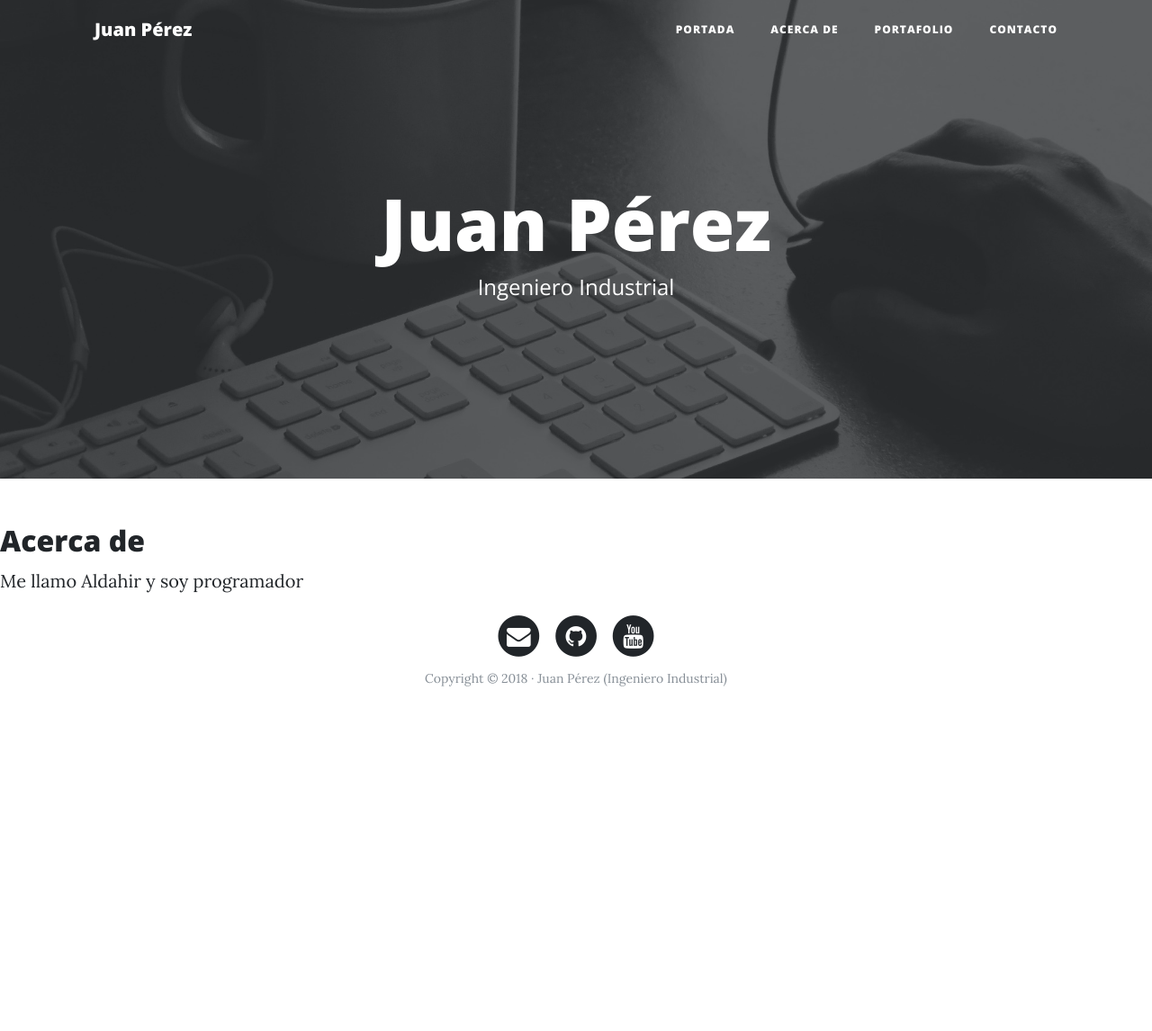
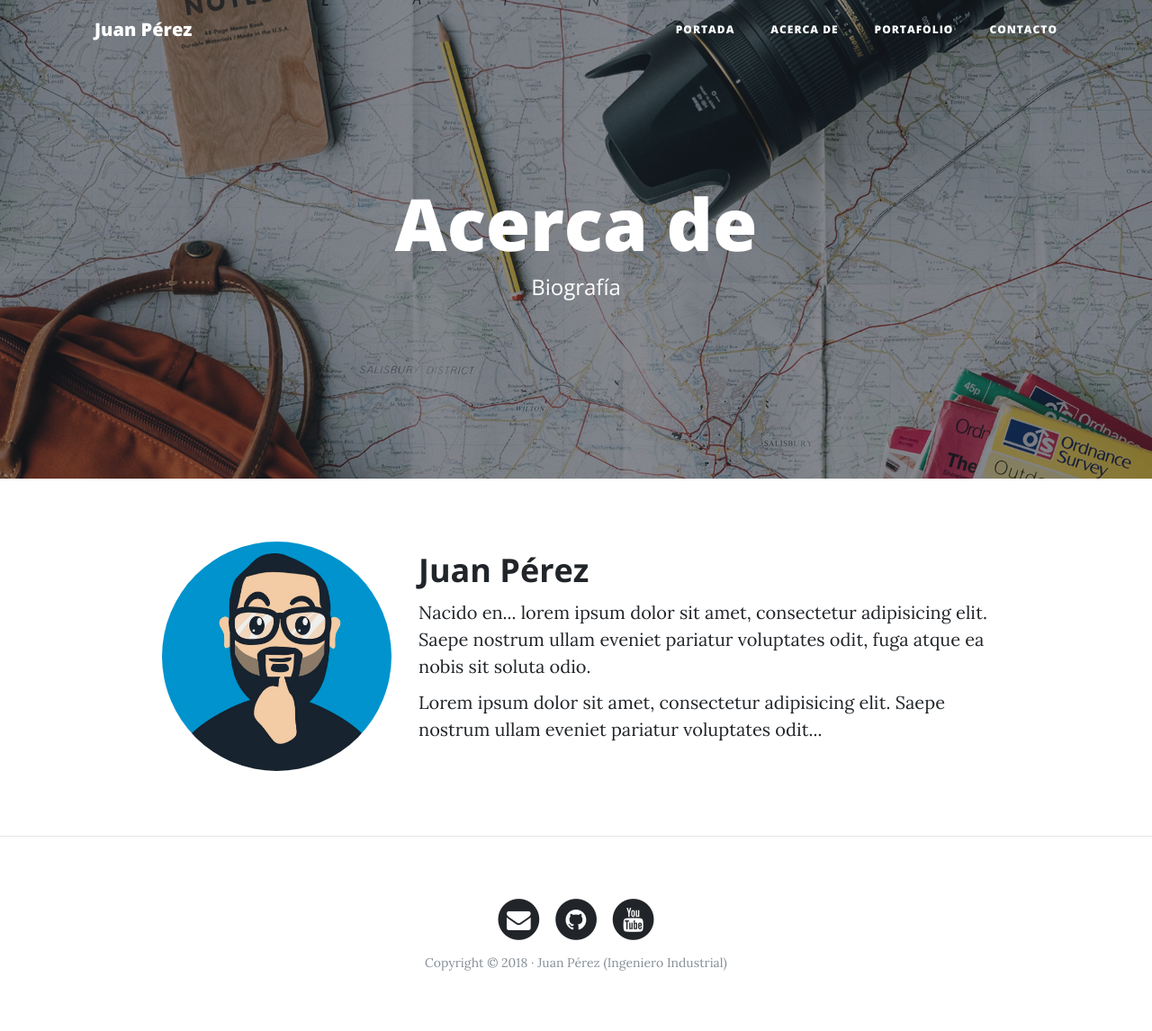
Before and after one commit to AldahirOrtegaRojas/Introducci-n-a-Django-y-Primer-Proyecto, a Django app: page /about-me/ in a window 1280 px wide. Shown: the whole page at 90% size. Before the commit the page ends 763 px from the top, so only its background shows below. Run offline with Django 3.2, Linux system fonts and the light colour scheme; some libraries are stand-ins or nearby versions.

Commit message:
uniendo la cabecera dinamica

```diff
--- a/core/templates/core/about.html
+++ b/core/templates/core/about.html
@@ -2,8 +2,20 @@
 
 {% block title %}Acerca de{% endblock %}
 
+{% block background %}{% load static %}{% static 'core/img/about-bg.jpg' %}{% endblock %}
+
+{% block headers %}
+    <h1>Acerca de</h1>
+    <span class="subheading">Biografía</span>
+{% endblock %}
+
 {% block content %}
-<h2>Acerca de</h2>
-
-<p>Me llamo Aldahir y soy programador</p>
+<div class="col-lg-3 col-md-4 offset-lg-1">
+    <img class="img-fluid avatar" src="{% static 'core/img/avatar.jpg' %}" alt="">
+</div>
+<div class="col-lg-7 col-md-8">
+    <h2 class="section-heading">Juan Pérez</h2>
+    <p>Nacido en... lorem ipsum dolor sit amet, consectetur adipisicing elit. Saepe nostrum ullam eveniet pariatur voluptates odit, fuga atque ea nobis sit soluta odio.</p>
+    <p>Lorem ipsum dolor sit amet, consectetur adipisicing elit. Saepe nostrum ullam eveniet pariatur voluptates odit...</p>
+</div>
 {% endblock %}
--- a/core/templates/core/base.html
+++ b/core/templates/core/base.html
@@ -49,14 +49,13 @@
     </nav>
 
     <!-- Cabecera -->
-    <header class="masthead" style="background-image: url('{% static 'core/img/home-bg.jpg' %}')">
+    <header class="masthead" style="background-image: url('{% block background %} {% endblock %}')">
       <div class="overlay"></div>
       <div class="container">
         <div class="row">
           <div class="col-lg-8 col-md-10 mx-auto">
             <div class="site-heading">
-              <h1>Juan Pérez</h1>
-              <span class="subheading">Ingeniero Industrial</span>
+                {% block headers %}{% endblock %}
             </div>
           </div>
         </div>
@@ -64,8 +63,14 @@
     </header>
 
     <!--Contenido-->
-    {% block content %}{% endblock %}
 
+    <div class="container">
+      <div class="row">
+        {% block content %}{% endblock %}
+      </div>
+    </div>
+
+    {% if request.path != "/" %}<hr>{% endif %}
 
     <!-- Pié de página -->
     <footer>
```
Also changed, not shown: core/templates/core/home.html (+8 -3 lines).
